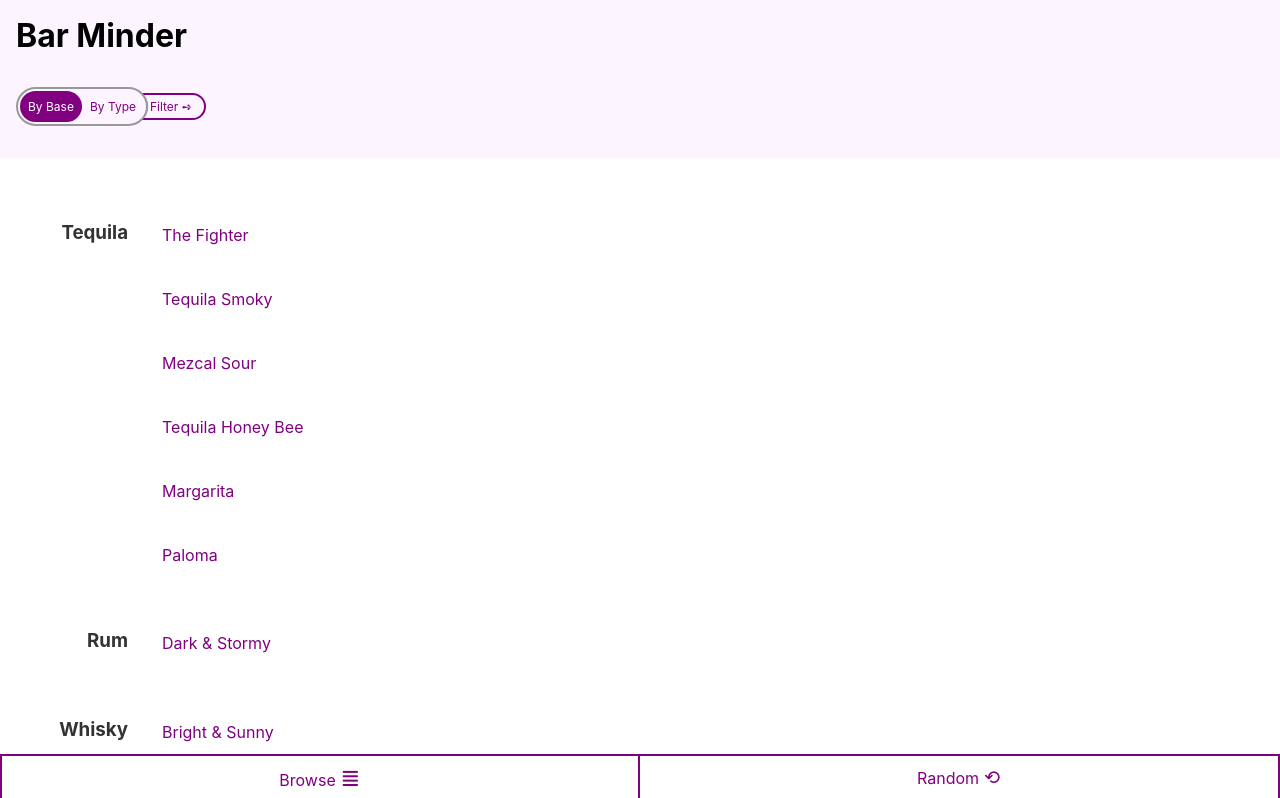
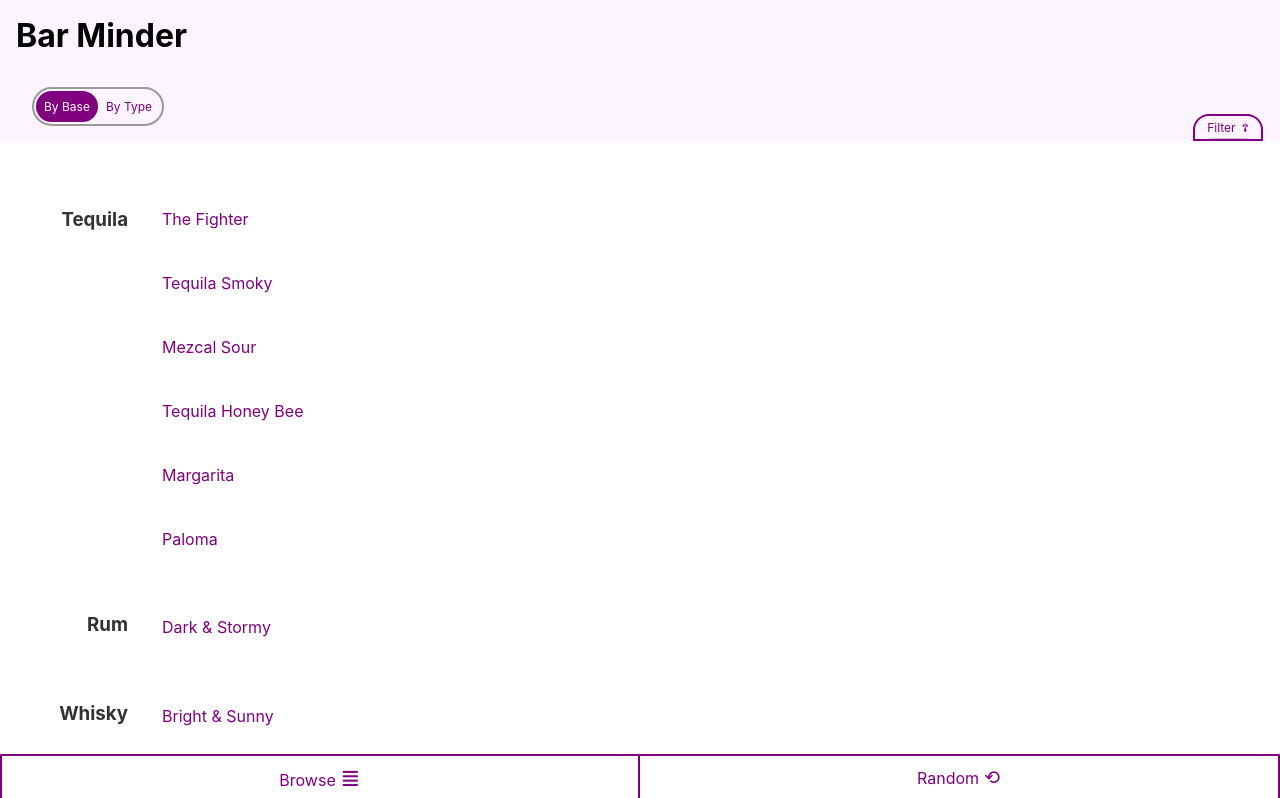
Before and after one commit to milesdelliott/cocktails, a Svelte app: page / in a window 1280 px wide. Shown: the top 798 px of the page. Built offline with nearby package versions, Linux system fonts and the light colour scheme.

Commit message:
more more more

```diff
--- a/src/App.svelte
+++ b/src/App.svelte
@@ -36,7 +36,7 @@
 <style lang="scss">
 	header {
 		--background: #fcf4ff;
-		padding: 0 1rem 1rem;
+		padding: 0 1rem;
 		background: var(--background, #fcf4ff);
 		position: -webkit-sticky;
 		position: sticky;
--- a/src/components/button.svelte
+++ b/src/components/button.svelte
@@ -7,36 +7,39 @@
 <style>
 
 button {
-        --color: purple;
-    --reverse: #fff;
+        --thisColor: var(--color, purple);
+    --thisReverse: var(--reverse, #fff);
 display: inline-block;
 padding: 0.25rem 0.75rem;
-color: var(--color);
-border: solid 2px var(--color);
+color: var(--thisColor);
+border: solid 2px var(--thisColor);
 text-transform: capitalize;
-border-radius: 1.5rem;
+border-radius: var(--borderRadius, 1.5rem);
 background: transparent;
 cursor: pointer;
 position: relative;
-overflow: visible;
+overflow: hidden;
 z-index: 1;
 font-size: 0.75rem;
-margin: 0;
+margin: 1px;
+transition: ease all .2s;
+height: var(--buttonHeight, initial);
+width: var(--buttonWidh, initial);
+}
 
-}
 
 button:before {
     content: "";
     border-radius: inherit;
-    background: var(--color);
+    background: var(--thisColor);
     position: absolute;
-    left: 0%;
-    top:0;
-    height: 100%;
-    width: 100%;
-    transform: scale(0);
+    left: -1%;
+    top:-3%;
+    height: 103%;
+    width: 102%;
+    transform: var(--beforeResting, scale(0));
     transform-origin: center center;
-    transition: all ease .2s;
+    transition: all ease-in .2s;
     z-index: -1;
 }
 button:after {
@@ -56,10 +59,10 @@ button:after {
     box-shadow: 0 0 0 0 rgb(51, 6, 51);
 }
 button.active {
-    color: var(--reverse);
+    color: var(--thisReverse);
 }
 button.active:before {
-    transform: scale(1);
+    transform: var(--beforeActive, scale(1));
 }
 button.active:after {
     transition: all ease-out 0.4s;
@@ -70,6 +73,10 @@ button.arrow-right {
     border-top-left-radius: 0;
     border-bottom-left-radius: 0;
 }
+button.arrow-up{
+    border-bottom-right-radius: 0;
+    border-bottom-left-radius: 0;
+}
 </style>
 
 
--- /dev/null
+++ b/src/components/filterBar.svelte
@@ -0,0 +1,103 @@
+<script>
+import Tag from './tag';
+import Button from './button'
+export let handleTag = () => false;
+export let tags = []
+export let activeTags = []
+let filter = false;
+
+</script>
+
+<style>
+
+.filter {
+    display: flex;
+    align-items: center;
+    position: relative;
+    overflow: visible;
+        margin-left: -0.75rem;
+    padding-left: 0.75rem;
+    flex: 1 1 auto;
+    justify-content: flex-end;
+}
+.filter ul {
+    margin: 0;
+}
+
+.tags {
+overflow: visible;
+position: absolute;
+--reverse: purple;
+--color: #fff;
+    padding: 2px 2px 2px 2px;
+    border: solid 2px var(--reverse);
+    border-radius: 1.5rem;
+    border-top-right-radius: 0;
+    background: var(--reverse);
+     z-index: 4;
+     top: 1.7rem;
+     transform: scaleY(0);
+    transition: all ease .2s;
+    transform-origin: top;
+   right: 0;
+}
+.tags:after {
+content: "";
+position:absolute;
+border-radius: 1.5rem;
+z-index: 0;
+top:0;
+left: 0;
+height: 100%;
+width: 100%;
+}
+
+.tags ul {
+    padding: 0;
+
+}
+.tags-wrapper {
+    overflow: hidden;
+}
+
+.tags.active {
+    transform: scaleY(1) ;
+    transition-delay: 0;
+}
+
+.filter-button-wrapper {
+    display: block;
+    transition: all ease .2s;
+    position: relative;
+    --borderRadius: 1rem 1rem 0 0;
+    --beforeResting: translateY(100%);
+    --beforeActive: translateY(0);
+}
+
+.active .filter-button-wrapper {
+    --borderRadius: 1rem 1rem 0 0;
+}
+
+.filter-button-wrapper span {
+    transition: all ease .105s;
+    display: inline-block;
+    transform: rotate(-90deg);
+}
+.active .filter-button-wrapper span {
+    transform: rotate(90deg);
+
+}
+</style>
+
+<div class={`filter ${filter ? 'active' : 'inactive'}`}>
+ <div class="filter-button-wrapper">
+                <Button shape="round" active={filter} on:click={() => filter = !filter}>Filter <span>&#10170;</span></Button>
+            </div>
+        <div class={`tags ${filter ? 'active' : 'inactive'}`}>
+            <ul >
+                {#each tags as tag }
+                    <Tag active={$activeTags.indexOf(tag) !== -1} on:click={handleTag(tag)}>{tag}</Tag>
+                {/each}
+            </ul>
+        </div>
+</div>
--- a/src/components/listControls.svelte
+++ b/src/components/listControls.svelte
@@ -3,8 +3,8 @@ import Tag from './tag'
 import Toggles from './toggles'
 import Button from './button.svelte'
 import ArrowButton from './arrowButton.svelte'
+import Filter from './filterBar.svelte'
 import {drinks, activeTags, sectioning} from '../drinkStore';
-let filter = false;
 let group = false;
 $: tags = [...new Set(drinks.reduce((collectedTags, cocktail) => {
     return [...collectedTags, ...cocktail.tags];
@@ -24,90 +24,17 @@ const handleSection = section => e => {
 
 <style>
 
-.filter, .group {
+.group {
     display: flex;
-    align-items: center;
+    align-items: flex-end;
+    justify-content: space-between;
 }
 
-.filter ul {
-    margin: 0;
-}
 
-.tags {
-transition: all ease .2s;
-overflow: visible;
-position: relative;
-display: flex;
---color: #999;
-    padding: 2px 2px 2px 4rem;
-    border: solid 2px var(--color);
-    border-radius: 1.5rem;
-
-     z-index: 4;
-}
-.tags:after {
-content: "";
-position:absolute;
-background-color: var(--background);
-border-radius: 1.5rem;
-z-index: 0;
-top:0;
-left: 0;
-height: 100%;
-width: 100%;
-}
-
-.tags ul {
-    padding: 0;
-
-
-}
-
-.filter {
-    overflow: hidden;
-    margin-left: -0.75rem;
-    padding-left: 0.75rem;
-}
-.tags.inactive {
-    transform: translateX(-100%);
-
-}
-.tags.active {
-    transform: translateX(-4rem);
-}
-.filter-button-wrapper {
-    display: inline-block;
-    transition: all ease .2s;
-    position: absolute;
-    right: 10px;
-    z-index: -2;
-    transform: translateX(100%);
-}
-.filter-button-wrapper span{
-    transition: all ease .2s;
-}
-.active .filter-button-wrapper span {
-    transform: rotate(180deg);
-    display: inline-block
-}
 </style>
 
 
 <div class="group">
     <Toggles activeVal={$sectioning} onChange={handleSection} items={[ 'base', 'tags' ]} />
-    <div class={`filter ${filter ? 'active' : 'inactive'}`}>
-    <div class={`clip ${filter ? 'active' : 'inactive'}`}>
-        <div class={`tags ${filter ? 'active' : 'inactive'}`}>
-            <ul >
-                {#each tags as tag }
-                    <Tag active={$activeTags.indexOf(tag) !== -1} on:click={handleTag(tag)}>{tag}</Tag>
-                {/each}
-            </ul>
-            <div class="filter-button-wrapper">
-                <Button shape="arrow-right" active={filter} on:click={() => filter = !filter}>Filter <span>&#10170;</span></Button>
-            </div>
-       </div>
-    </div>
-
+    <Filter {tags} {activeTags} {handleTag} />
 </div>
-</div>
--- a/src/components/toggles.svelte
+++ b/src/components/toggles.svelte
@@ -18,6 +18,7 @@
 border-radius: 1.5rem;
 background-color: var(--background, #fcf4ff);
 z-index: 5;
+margin: 1rem;
 }
 li {
 display: inline-block;
@@ -38,6 +39,7 @@ margin: 0;
 position: relative;
 transition: all ease .2s;
 font-size: 0.75rem;
+flex: 0 0 auto;
 }
 .active button {
     color: var(--reverse);
```
